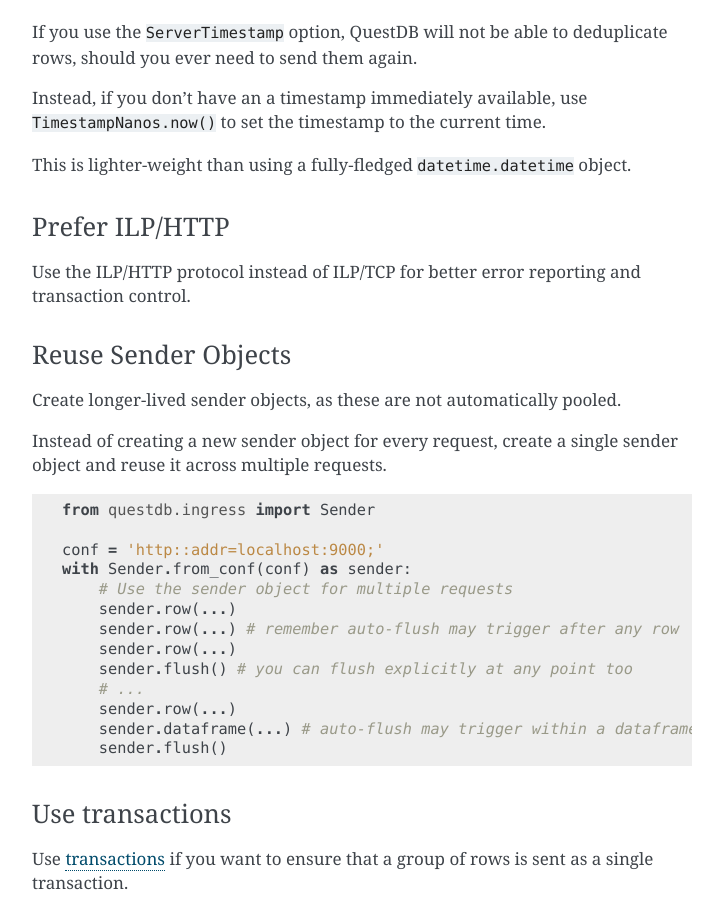
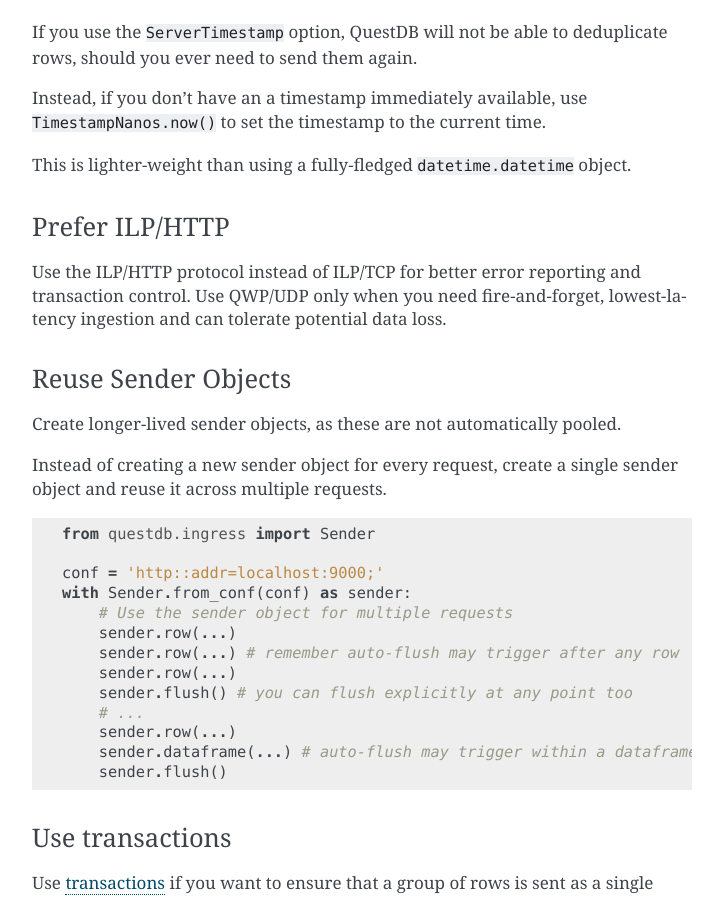
Before and after one commit to questdb/py-questdb-client, a Sphinx documentation site: the page built from docs/sender.rst, in a window 1280 px wide and 900 px high, scrolled down 8615 px. Shown: the whole window, without its empty margins (388-1111 px from the left). Built offline with Sphinx 7.4.7, drawn with Linux system fonts in a browser that asks for light colours; some of the changed text lies outside the part shown.

Commit message:
docs: mention QWP/UDP in sender overview, tips, and protocol version
- sender.rst overview: add QWP/UDP alongside ILP/TCP and ILP/HTTP
- sender.rst tips: note QWP/UDP for fire-and-forget use cases
- conf.rst: note protocol_version is not applicable for QWP/UDP

Co-Authored-By: Claude Opus 4.6 (1M context) <noreply@anthropic.com>

```diff
--- a/docs/conf.rst
+++ b/docs/conf.rst
@@ -239,6 +239,7 @@ Protocol Version
 ================
 
 Specifies the version of InfluxDB Line Protocol to use.
+Not applicable for QWP/UDP senders.
 
 Here is a configuration string with ``protocol_version=2`` for ``TCP``::
 
--- a/docs/sender.rst
+++ b/docs/sender.rst
@@ -9,9 +9,9 @@ Overview
 
 The :class:`Sender <questdb.ingress.Sender>` class is a client that inserts
 rows into QuestDB via the
-`ILP protocol <https://questdb.com/docs/reference/api/ilp/overview/>`_, with
-support for both ILP over TCP and the newer and recommended ILP over HTTP.
-The sender also supports TLS and authentication.
+`ILP protocol <https://questdb.com/docs/reference/api/ilp/overview/>`_ (TCP
+and HTTP) or via QWP/UDP for fire-and-forget, lowest-latency ingestion.
+The sender also supports TLS and authentication (ILP only).
 
 .. code-block:: python
 
@@ -462,7 +462,8 @@ Prefer ILP/HTTP
 ---------------
 
 Use the ILP/HTTP protocol instead of ILP/TCP for better error reporting and
-transaction control.
+transaction control. Use QWP/UDP only when you need fire-and-forget,
+lowest-latency ingestion and can tolerate potential data loss.
 
 .. _sender_tips_connection_reuse:
 
```
